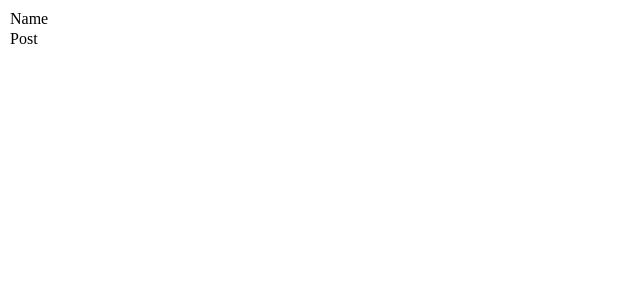
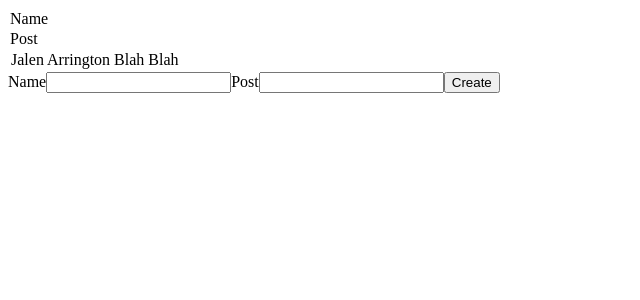
Before and after one commit to Jarr201/Socialfeed, a React (Create React App) app in the folder socialfeed/: page / in a window 1280 px wide. Shown: the top 300 px of the page, without its empty margins (0-640 px from the left). Built offline with nearby package versions, Linux system fonts and the light colour scheme.

Commit message:
Tweaked code to make it less confusing for myself and corrected more problems with my const lines on App.js and CreatePost.jsx

```diff
--- a/socialfeed/src/App.js
+++ b/socialfeed/src/App.js
@@ -3,13 +3,12 @@ import DisplayPosts from './Components/DisplayPosts/DisplayPosts.jsx';
 import CreatePost from './Components/CreatePost/CreatePost.jsx';
 
 function App() {
-  const [post, setPosts] = useState(['1']);
-  const [name, setName] = useState(['2']);
-
+  const [entries, setEntries] = useState([{name: 'Jalen Arrington', post: 'Blah Blah'}]);
 
   return (
     <div>
-      <DisplayPosts parentPost={post} />
+      <DisplayPosts parentEntries={entries} />
+      <CreatePost parentEntries={entries} />
     </div>
   )};
 
--- a/socialfeed/src/Components/CreatePost/CreatePost.jsx
+++ b/socialfeed/src/Components/CreatePost/CreatePost.jsx
@@ -1,11 +1,18 @@
 import React, { useState } from 'react';
+import DisplayPosts from '../DisplayPosts/DisplayPosts';
 
 const CreatePost = (props) => {
     const [post, setPosts] = useState('');
     const [name, setName] = useState('');
 
-    function handleSubmit(formEvent){
+    function handleSubmit(formEvent) {
         formEvent.preventDefault();
+        let newPost = {
+            name: name,
+            post: post
+        };
+        console.log(newPost)
+        props.addNewPostProperty(newPost)
       }
 
     return (
--- a/socialfeed/src/Components/DisplayPosts/DisplayPosts.jsx
+++ b/socialfeed/src/Components/DisplayPosts/DisplayPosts.jsx
@@ -6,11 +6,11 @@ const DisplayPosts = (props) => {
           <tr>Post</tr>
         </thead>
         <tbody>
-          {props.parentPost.map((post) => {
+          {props.parentEntries.map((posts) => {
             return (
               <tr>
-                <td>{post.name}</td>
-                <td>{post.post}</td>
+                <td>{posts.name}</td>
+                <td>{posts.post}</td>
               </tr>
             );
           })}
```
